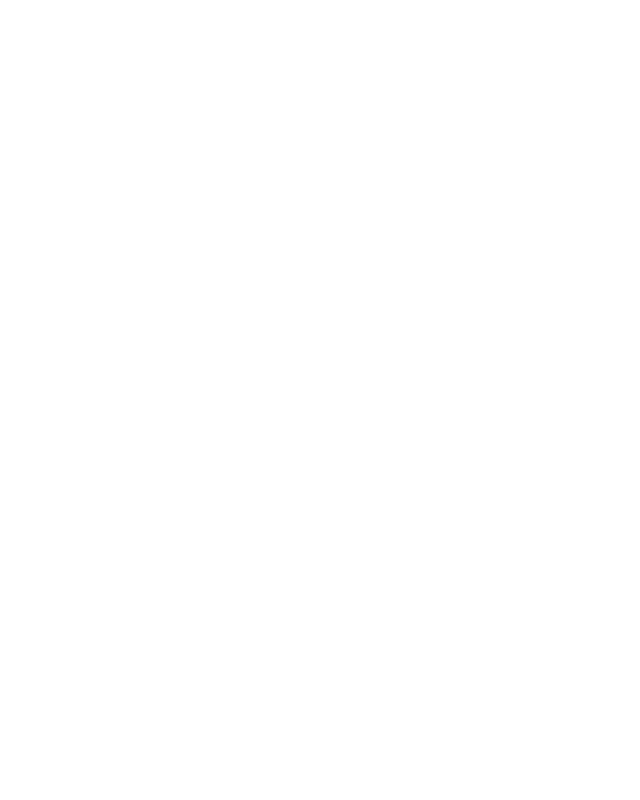
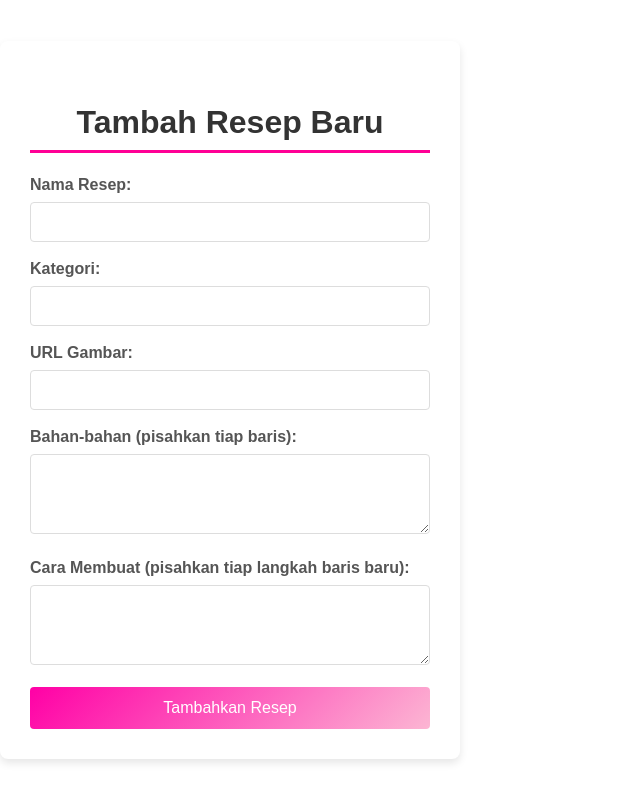
Before and after one commit to meiliamyy/Food-Recipe-new, a React (Vite) app: page /add in a window 1280 px wide. Before the commit this address had no page. Shown: the whole page, without its empty margins (0-640 px from the left). Built offline with nearby package versions, Linux system fonts and the light colour scheme.

Commit message:
fix data fetch at Dashboard.jsx for integrate with server.js

```diff
--- a/src/App.jsx
+++ b/src/App.jsx
@@ -1,7 +1,7 @@
 import { BrowserRouter as Router, Routes, Route } from "react-router-dom";
 import Dashboard from "./components/Dashboard";
 import Detail from "./components/Detail";
-// import AddRecipe from "./components/AddRecipe"; // Import komponen input resep
+import AddRecipe from "./components/AddRecipe"; // Import komponen input resep
 
 
 function App() {
@@ -11,7 +11,8 @@ function App() {
         <Routes>
           <Route path="/" element={<Dashboard />} />
           <Route path="/detail/:id" element={<Detail />} />
-          {/* <Route path="/add" element={<AddRecipe />} /> */}
+          <Route path="/add" element={<AddRecipe />} />
+
         </Routes>
       </Router>
     </>
--- /dev/null
+++ b/src/components/AddRecipe.css
@@ -0,0 +1,66 @@
+/* AddRecipe.css */
+.add-recipe-container {
+    max-width: 600px;
+    margin: 40px auto;
+    padding: 30px;
+    background: #ffffff;
+    border-radius: 8px;
+    box-shadow: 0 4px 8px rgba(0, 0, 0, 0.1);
+    font-family: Arial, sans-serif;
+  }
+
+  .add-recipe-container h2 {
+    text-align: center;
+    margin-bottom: 20px;
+    color: #333;
+  }
+
+  .add-recipe-container form div {
+    margin-bottom: 15px;
+  }
+
+  .add-recipe-container form label {
+    display: block;
+    margin-bottom: 5px;
+    font-weight: bold;
+    color: #555;
+  }
+
+  .add-recipe-container form input[type="text"],
+  .add-recipe-container form textarea {
+    width: 100%;
+    padding: 10px;
+    border: 1px solid #ddd;
+    border-radius: 4px;
+    font-size: 16px;
+    box-sizing: border-box;
+  }
+
+  .add-recipe-container form textarea {
+    min-height: 80px;
+    resize: vertical;
+  }
+
+  .add-recipe-container form button {
+    display: block;
+    width: 100%;
+    padding: 12px;
+    background: linear-gradient(135deg, hsl(321, 100%, 50%), hsl(335, 92%, 85%));
+    border: none;
+    border-radius: 4px;
+    color: #fff;
+    font-size: 16px;
+    cursor: pointer;
+    transition: background 0.3s ease;
+    margin-top: 10px;
+  }
+
+  .add-recipe-container form button:hover {
+    background: linear-gradient(135deg, hsl(321, 100%, 45%), hsl(335, 92%, 80%));
+  }
+
+  .add-recipe-container .error {
+    color: #ff0000;
+    text-align: center;
+    margin-bottom: 10px;
+  }
--- a/src/components/AddRecipe.jsx
+++ b/src/components/AddRecipe.jsx
@@ -1,6 +1,7 @@
+// AddRecipe.jsx
 import { useState } from "react";
 import { useNavigate } from "react-router-dom";
-// import "./AddRecipe.css"; // Buat file CSS sesuai kebutuhan styling
+import "./AddRecipe.css"; // Jika sudah membuat file CSS khusus
 
 function AddRecipe() {
   const [nama, setNama] = useState("");
@@ -36,7 +37,7 @@ function AddRecipe() {
         return res.json();
       })
       .then(() => {
-        // Setelah berhasil, arahkan kembali ke Dashboard atau ke halaman detail resep baru
+        // Setelah berhasil, arahkan kembali ke Dashboard agar data baru muncul
         navigate("/");
       })
       .catch((err) => {
--- a/src/components/Dashboard.css
+++ b/src/components/Dashboard.css
@@ -7,32 +7,23 @@
 } */
 
 .dashboard {
-  background: linear-gradient(300deg, hsl(321, 100%, 86%), hsl(335, 92%, 85%));
-  min-height: 100vh;
-  position: relative; /* agar pseudo-element bisa diposisikan absolut di dalamnya */
-  width: 100%;
+  background-color: #e5e5f7;
+  background-image:
+    linear-gradient(45deg, var(--color) 25%, transparent 25%),
+    linear-gradient(-45deg, var(--color) 25%, transparent 25%),
+    linear-gradient(45deg, transparent 75%, var(--color) 75%),
+    linear-gradient(-45deg, transparent 75%, var(--color) 75%);
+  background-size: 10px 40px;
+  background-position: -50px 0;
+  padding: 20px;
+  position: relative;
+  z-index: 1;
+  width: 1800px;
   height: 100%;
-  --color: #faa7d8;
-  background: linear-gradient(45deg, var(--color) 25%, transparent 25%) -50px 0, linear-gradient(-45deg, var(--color) 25%, transparent 25%) -50px 0, linear-gradient(45deg, transparent 75%, var(--color) 75%) -50px 0,
-    linear-gradient(-45deg, transparent 75%, var(--color) 75%) -50px 0;
-  background-color: #e5e5f7;
-  background-size: 10px 40px;
 }
 
-/* body {
-  /* margin: 0; */
-/* font-family: Arial, sans-serif; */
-/* background-color: #000; */
-*/
-
-/* Dashboard Wrapper */
 .dashboard {
-  max-width: 1800px;
-  margin: 0 auto;
-  padding: 20px;
-  margin-bottom: 100px;
-  position: relative;
-  z-index: 1;
+  --color: #faa7d8;
 }
 
 /* Header Styles */
--- a/src/components/Dashboard.jsx
+++ b/src/components/Dashboard.jsx
@@ -5,13 +5,25 @@ import "./Dashboard.css"; // buat file CSS sesuai kebutuhan
 
 function Dashboard() {
   const [resepData, setResepData] = useState([]);
+  const [error, setError] = useState(null);
   const navigate = useNavigate();
 
   useEffect(() => {
     fetch("http://localhost:5000/recipes")
-      .then((res) => res.json())
-      .then((data) => setResepData(data))
-      .catch((err) => console.error(err));
+      .then((res) => {
+        if (!res.ok) {
+          throw new Error("Terjadi kesalahan pada respon: " + res.status);
+        }
+        return res.json();
+      })
+      .then((data) => {
+        console.log("Data dari API:", data);
+        setResepData(data);
+      })
+      .catch((err) => {
+        console.error("Error fetching data:", err);
+        setError(err.message);
+      });
   }, []);
 
   const handleKlikResep = (id) => {
@@ -22,13 +34,6 @@ function Dashboard() {
     <div className="dashboard">
       {/* Header */}
       <header className="header">Meilia Recipe Collection 👩🏻‍🍳</header>
-
-        {/* Tombol untuk menambahkan resep baru
-        <div className="tambah-resep">
-        <button onClick={() => navigate("/add")}>
-          Tambah Resep Baru
-        </button>
-      </div> */}
 
       {/* Glass Icons Section */}
       <div className="glass-container">
@@ -61,7 +66,14 @@ function Dashboard() {
         </a>
       </div>
 
-      {/* Recipe Grid Section */}
+        {/* Menampilkan pesan error jika terjadi */}
+        {error && <p style={{ color: "red", textAlign: "center" }}>Error: {error}</p>}
+
+        {/* Menampilkan pesan jika data kosong */}
+        {resepData.length === 0 ? (
+          <p style={{ textAlign: "center" }}>Belum ada resep. Silahkan tambahkan resep terlebih dahulu.</p>
+        ) : (
+              /* Recipe Grid Section */
               <div className="grid-container">
                 {resepData.map((resep) => (
                   <div key={resep.id} className="grid-item">
@@ -76,7 +88,9 @@ function Dashboard() {
                     </button>
                   </div>
                 ))}
-      </div>
+              </div>)}
+
+
       <footer className="footer">
         <p>&copy; 2025 Meilia Recipe Collection. All rights reserved.</p>
       </footer>
```
Also changed, not shown: 2 other files (tests, documents, lock files or other folders). Lines whose indentation alone changed are shown as unchanged.
